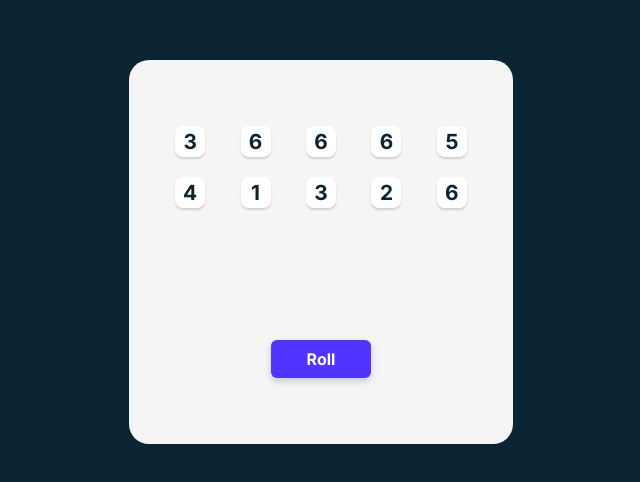
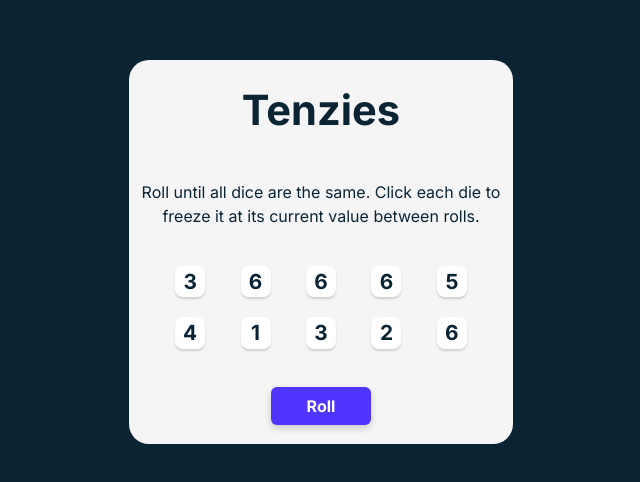
Before and after one commit to bofmar/tenzies, a React (Create React App) app: page / in a window 1280 px wide. Shown: the part 148-630 px from the top of the page, without its empty margins (319-959 px from the left). Built offline with nearby package versions, Linux system fonts and the light colour scheme.

Commit message:
Add onscreen instuctions

```diff
--- a/src/App.css
+++ b/src/App.css
@@ -1,4 +1,4 @@
-@import url('https://fonts.googleapis.com/css2?family=Inter:wght@700&display=swap');
+@import url('https://fonts.googleapis.com/css2?family=Inter:wght@400;700&display=swap');
 
 :root {
   --black: #0B2434;
@@ -33,6 +33,16 @@
   border-radius: 20px;
   justify-content: space-around;
   flex-direction: column;
+}
+
+.title {
+  font-size: 2.6rem;
+}
+
+.instructions {
+  font-weight: 400;
+  text-align: center;
+  max-width: 50ch;
 }
 
 .die--wrapper {
--- a/src/App.js
+++ b/src/App.js
@@ -34,6 +34,8 @@
   return (
     <div className="App center--content">
       <main className='center--content main'>
+        <h1 className="title">Tenzies</h1>
+        <p className="instructions">Roll until all dice are the same. Click each die to freeze it at its current value between rolls.</p>
         <div className='die--wrapper'>
           {dice.map(die => <Dice value={die.value} isHeld={die.isHeld} hold={() => hold(die.id)} key={die.id} />)}
         </div>
```
